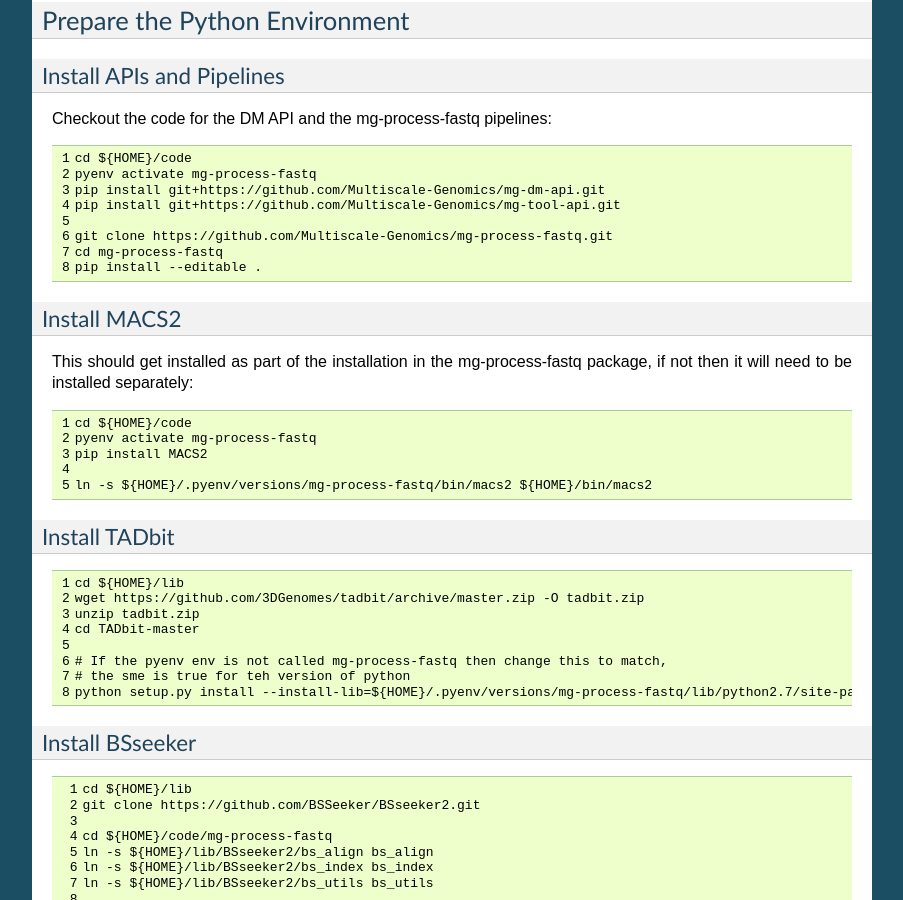
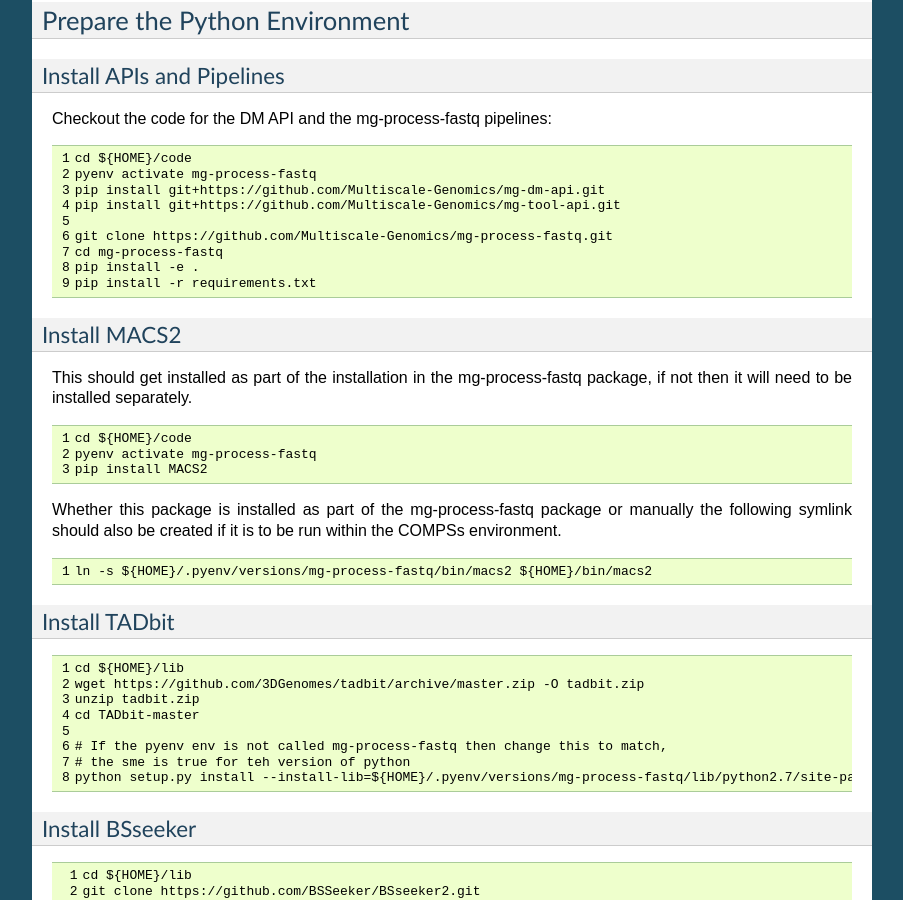
Before and after one commit to Multiscale-Genomics/mg-process-fastq, a Sphinx documentation site: the page built from docs/full_installation.rst, in a window 1280 px wide and 900 px high, scrolled down 4504 px. Shown: the whole window, without its empty margins (198-1101 px from the left). Built offline with Sphinx 7.4.7, drawn with Linux system fonts in a browser that asks for light colours.

Commit message:
Minor changes to the descripts about installations

```diff
--- a/docs/full_installation.rst
+++ b/docs/full_installation.rst
@@ -323,14 +323,15 @@
 
    git clone https://github.com/Multiscale-Genomics/mg-process-fastq.git
    cd mg-process-fastq
-   pip install --editable .
+   pip install -e .
+   pip install -r requirements.txt
 
 
 Install MACS2
 ^^^^^^^^^^^^^
 
 This should get installed as part of the installation in the mg-process-fastq
-package, if not then it will need to be installed separately:
+package, if not then it will need to be installed separately.
 
 .. code-block:: none
    :linenos:
@@ -338,6 +339,13 @@
    cd ${HOME}/code
    pyenv activate mg-process-fastq
    pip install MACS2
+
+Whether this package is installed as part of the mg-process-fastq package or
+manually the following symlink should also be created if it is to be run within
+the COMPSs environment.
+
+.. code-block:: none
+   :linenos:
 
    ln -s ${HOME}/.pyenv/versions/mg-process-fastq/bin/macs2 ${HOME}/bin/macs2
 
```
